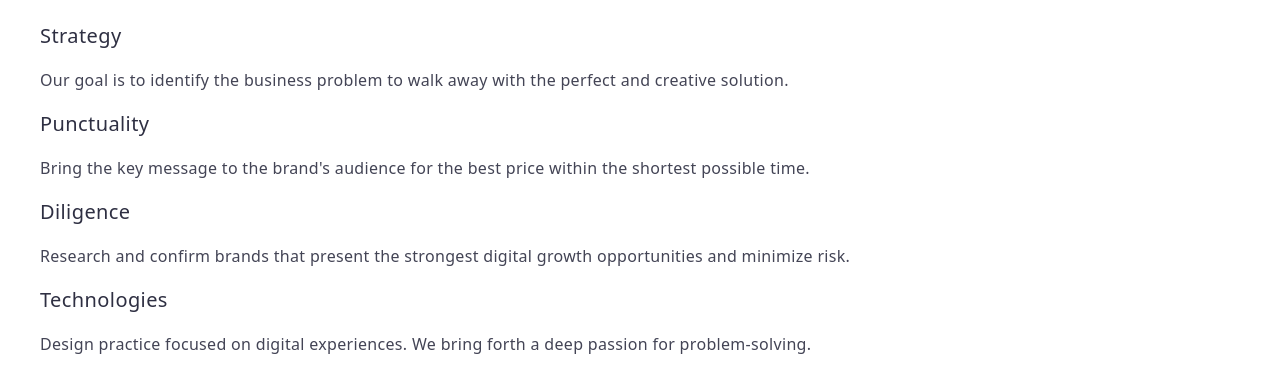
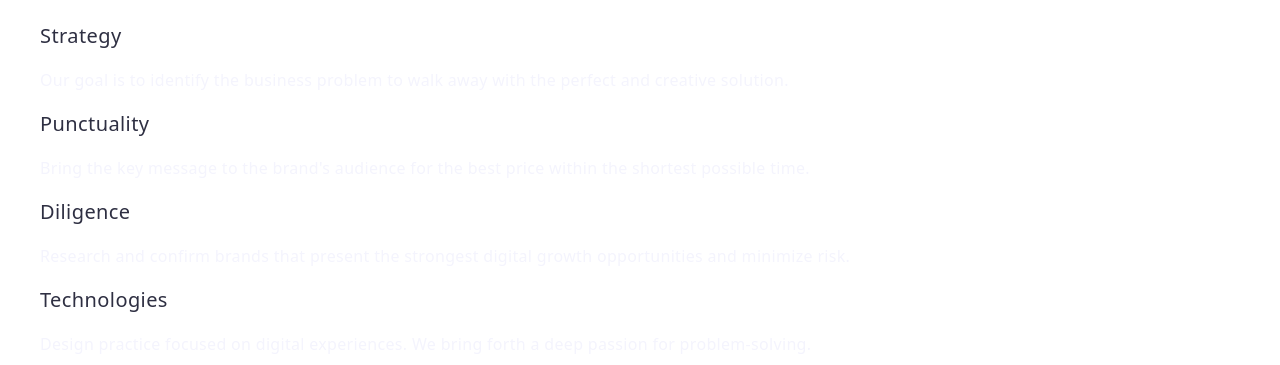
Before and after one commit to anastasiiya1/goit-markup-hw-02-draft, a plain HTML site: page index.html in a window 1280 px wide. Shown: the part 435-800 px from the top of the page. Drawn offline with nearby package versions, Linux system fonts and the light colour scheme.

Commit message:
final-updates

```diff
--- a/css/styles.css
+++ b/css/styles.css
@@ -164,7 +164,7 @@ p {
   color: #f4f4fd;
 }
 
-.footer-p {
+.features-p {
   line-height: 1.5;
   color: #f4f4fd;
   letter-spacing: 0.02em;
```
